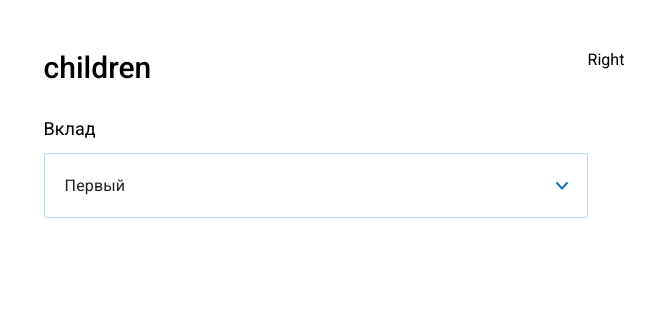
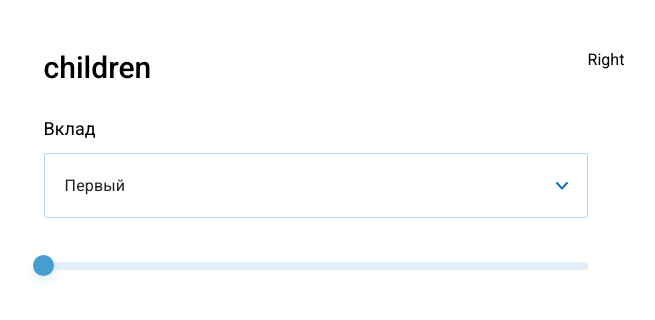
Before and after one commit to webdevkirill/deposit-calc-react, a React (Create React App) app: page / in a window 1280 px wide. Shown: the top 320 px of the page, without its empty margins (306-961 px from the left). Built offline with nearby package versions, Linux system fonts and the light colour scheme.

Commit message:
Добавляет полоску выбора числа

```diff
--- a/src/common/ArrowIcon.js
+++ b/src/common/ArrowIcon.js
@@ -13,9 +13,9 @@ export const ArrowIcon = () => {
 		<SvgIcon fill='none' viewBox='0 0 12 8' style={arrowStyles}>
 			<path
 				fill='#1073AF'
-				fill-rule='evenodd'
+				fillRule='evenodd'
 				d='M.293.316a.95.95 0 011.414 0L6 4.948 10.293.316a.95.95 0 011.414 0 1.14 1.14 0 010 1.526L6 8 .293 1.842a1.14 1.14 0 010-1.526z'
-				clip-rule='evenodd'
+				clipRule='evenodd'
 			/>
 		</SvgIcon>
 	);
--- a/src/components/LeftSide/LeftSide.js
+++ b/src/components/LeftSide/LeftSide.js
@@ -1,12 +1,21 @@
 import React from 'react';
 import { Header } from '../../common/typography/typography';
 import DepositTypeChooser from '../DepositTypeChooser/DepositTypeChooser';
+import RangeSelector from '../RangeSelector/RangeSelector';
+
+const config = {
+	title: 'Срок вклада',
+	valueName: 'мес.',
+	minValue: 1,
+	step: 1,
+};
 
 export default function LeftSide() {
 	return (
 		<div>
 			<Header mb={34}>Депозитный калькулятор</Header>
 			<DepositTypeChooser />
+			<RangeSelector config={config} />
 		</div>
 	);
 }
--- /dev/null
+++ b/src/components/RangeSelector/RangeSelector.js
@@ -0,0 +1,23 @@
+import React, { useState } from 'react';
+import { PrettoSlider } from './rangeSelectorStyles';
+
+export default function RangeSelector({ config }) {
+	const { title, valueName, minValue, step } = config;
+	const [rangeSlectorValue, setRangeSlectorValue] = useState(minValue);
+
+	const rangeChangeHandler = (e, newValue) => {
+		setRangeSlectorValue(newValue);
+	};
+
+	return (
+		<div>
+			<PrettoSlider
+				step={step}
+				min={minValue}
+				max={24}
+				onChange={rangeChangeHandler}
+				value={rangeSlectorValue}
+			/>
+		</div>
+	);
+}
--- /dev/null
+++ b/src/components/RangeSelector/rangeSelectorStyles.js
@@ -0,0 +1,34 @@
+import Slider from '@material-ui/core/Slider';
+import { withStyles } from '@material-ui/core/styles';
+
+export const PrettoSlider = withStyles({
+	root: {
+		color: '#B4D6EC',
+		height: 8,
+		padding: '6.5px 0',
+	},
+	thumb: {
+		height: 21,
+		width: 21,
+		backgroundColor: '#489DCF',
+		boxShadow: '0px 5px 10px rgba(136, 193, 227, 0.28)',
+		marginTop: -6.5,
+		marginLeft: -10.5,
+		'&:focus, &:hover, &$active': {
+			boxShadow: '0px 5px 10px rgba(136, 193, 227, 0.28)',
+		},
+	},
+	active: {},
+	valueLabel: {
+		left: 'calc(-50% + 4px)',
+	},
+	track: {
+		height: 8,
+		borderRadius: 3,
+		backgroundColor: '#489DCF',
+	},
+	rail: {
+		height: 8,
+		borderRadius: 3,
+	},
+})(Slider);
```
